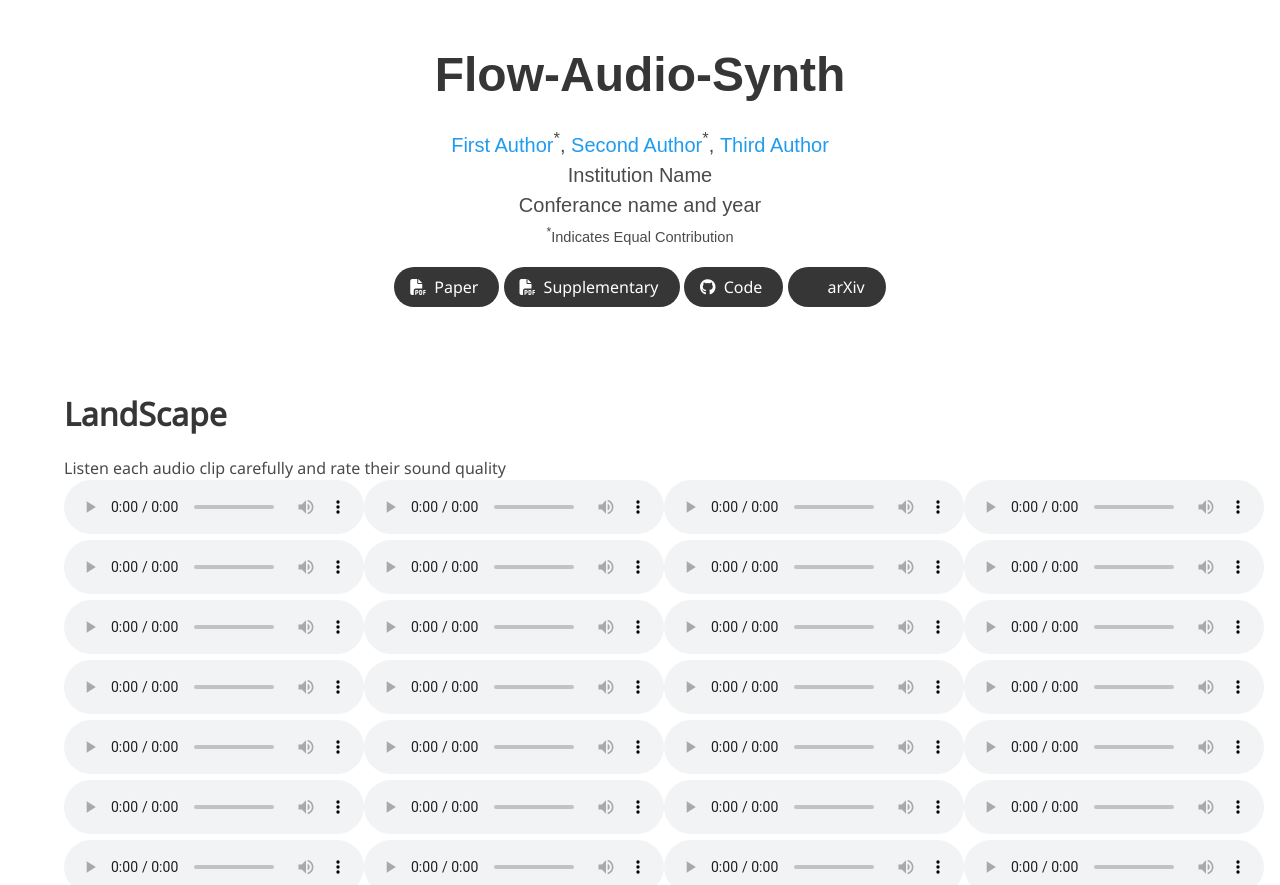
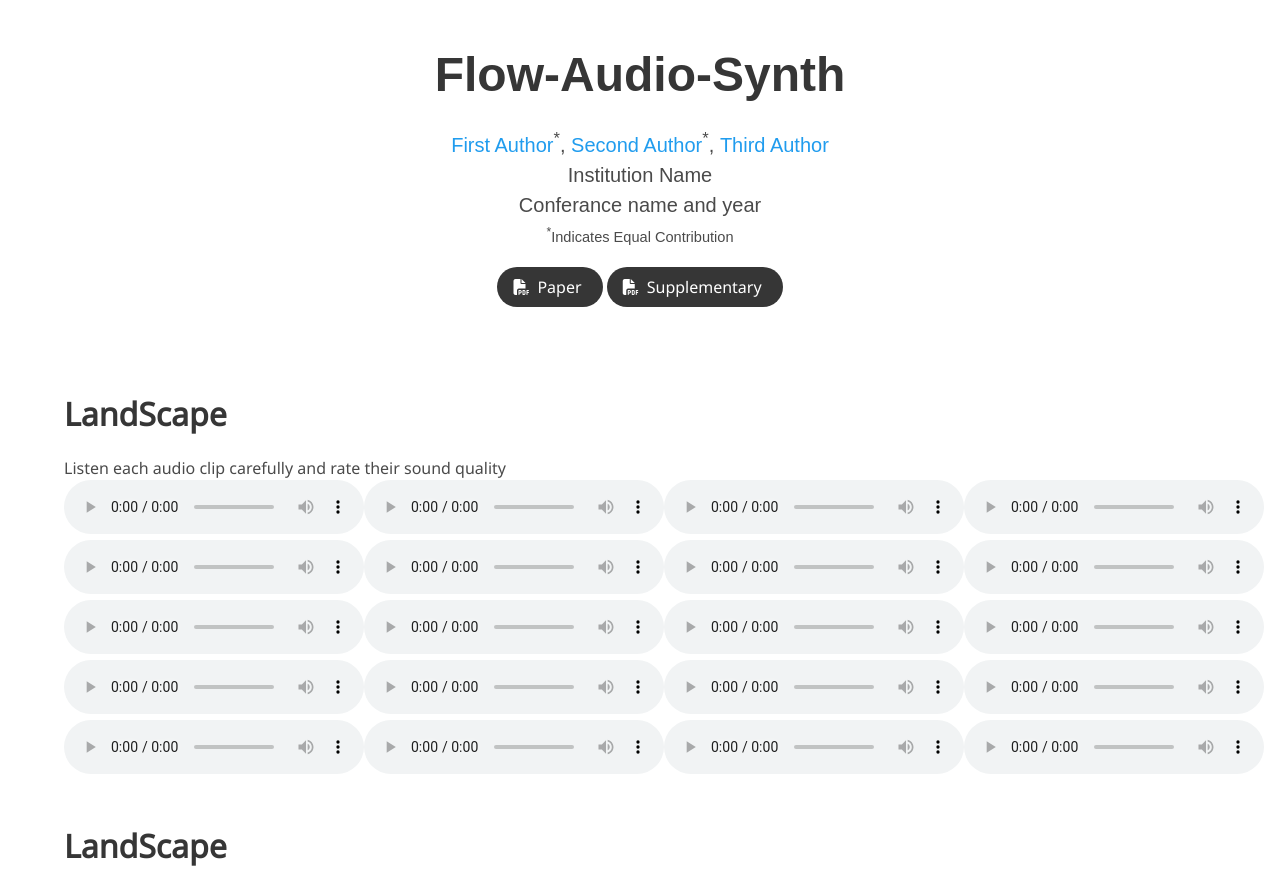
Before and after one commit to Flow-Audio-Synth/Flow-Audio-Synth, a plain HTML site: page index.html in a window 1280 px wide. Shown: the top 885 px of the page. Drawn offline with nearby package versions, Linux system fonts and the light colour scheme; some icons are missing; a web font is replaced by a local one.

Commit message:
version 0.3

```diff
--- a/index.html
+++ b/index.html
@@ -94,7 +94,7 @@
                 </span>
 
                 <!-- Github link -->
-                <span class="link-block">
+                <!-- <span class="link-block">
                   <a href="https://github.com/YOUR REPO HERE" target="_blank"
                     class="external-link button is-normal is-rounded is-dark">
                     <span class="icon">
@@ -102,10 +102,10 @@
                     </span>
                     <span>Code</span>
                   </a>
-                </span>
+                </span> -->
 
                 <!-- ArXiv abstract Link -->
-                <span class="link-block">
+                <!-- <span class="link-block">
                   <a href="https://arxiv.org/abs/<ARXIV PAPER ID>" target="_blank"
                     class="external-link button is-normal is-rounded is-dark">
                     <span class="icon">
@@ -113,7 +113,7 @@
                     </span>
                     <span>arXiv</span>
                   </a>
-                </span>
+                </span> -->
               </div>
             </div>
           </div>
@@ -380,7 +380,7 @@
 
           </div>
         </div>
-        <div class="audios-container">
+        <!-- <div class="audios-container">
 
           <div class="audio">
             <audio controls>
@@ -829,7 +829,7 @@
             </audio>
 
           </div>
-        </div>
+        </div> -->
 
       </div>
     </div>
@@ -993,7 +993,7 @@
 
           </div>
         </div>
-        <div class="videos-container">
+        <!-- <div class="videos-container">
 
           <div class="video">
             <video controls muted loop>
@@ -1442,7 +1442,7 @@
             </video>
 
           </div>
-        </div>
+        </div> -->
 
       </div>
     </div>
```
